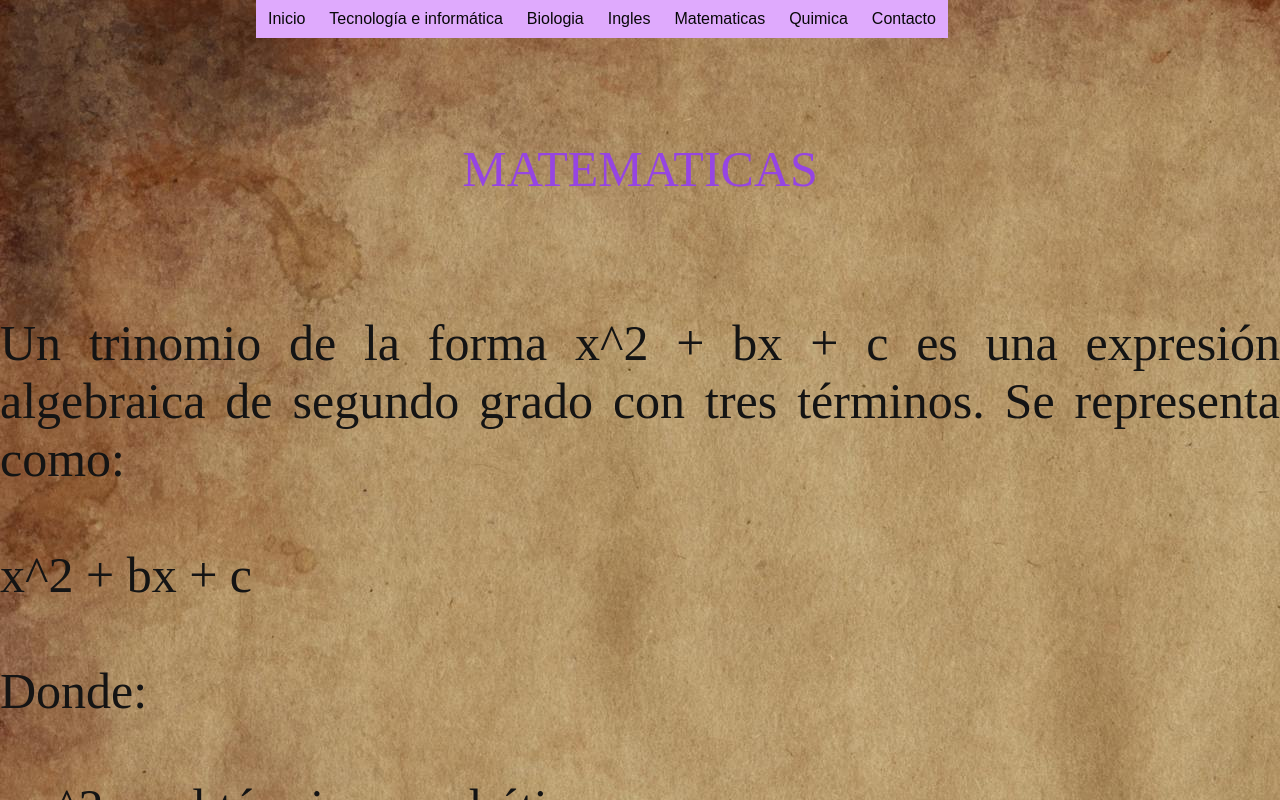
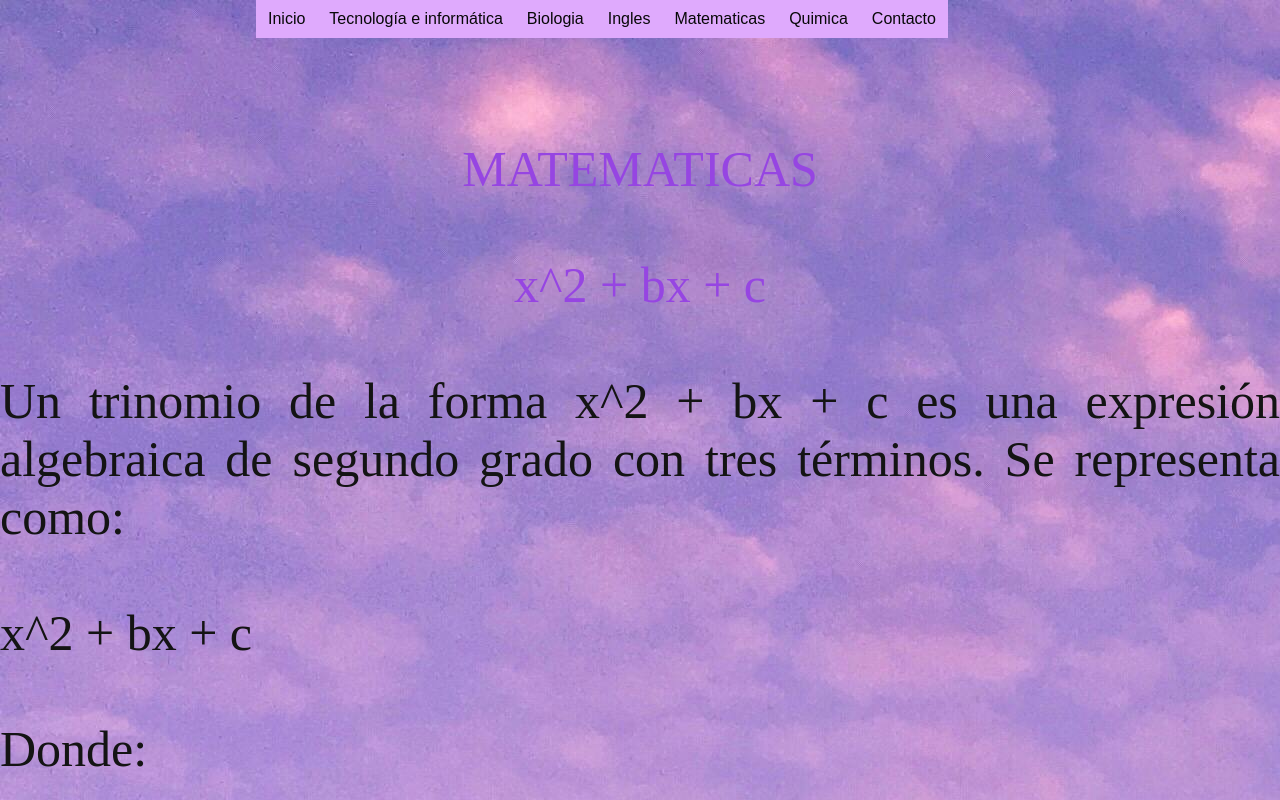
Before and after one commit to isabella091/pagina-8-7, a plain HTML site: page matematicas3.html in a window 1280 px wide. Shown: the top 800 px of the page. Drawn offline with Linux system fonts and the light colour scheme.

Commit message:
19-09-12

```diff
--- a/estilos.css
+++ b/estilos.css
@@ -11,7 +11,7 @@
    display: flex;
 
 
-    background-image: url(negra.jpg);
+    background-image: url(pexels-ithalu-907485.jpg);
     background-repeat: no-repeat;
 
 }
--- a/matematicas3.html
+++ b/matematicas3.html
@@ -77,6 +77,7 @@
 
     <div class="titulo">MATEMATICAS</div>
     <br>
+    <div class="titulo"> x^2 + bx + c </div>
     <br>
     Un trinomio de la forma  x^2 + bx + c  es una expresión algebraica de segundo grado con tres términos.
     Se representa como:
```
Also changed, not shown: pexels-ithalu-907485.jpg (added).
